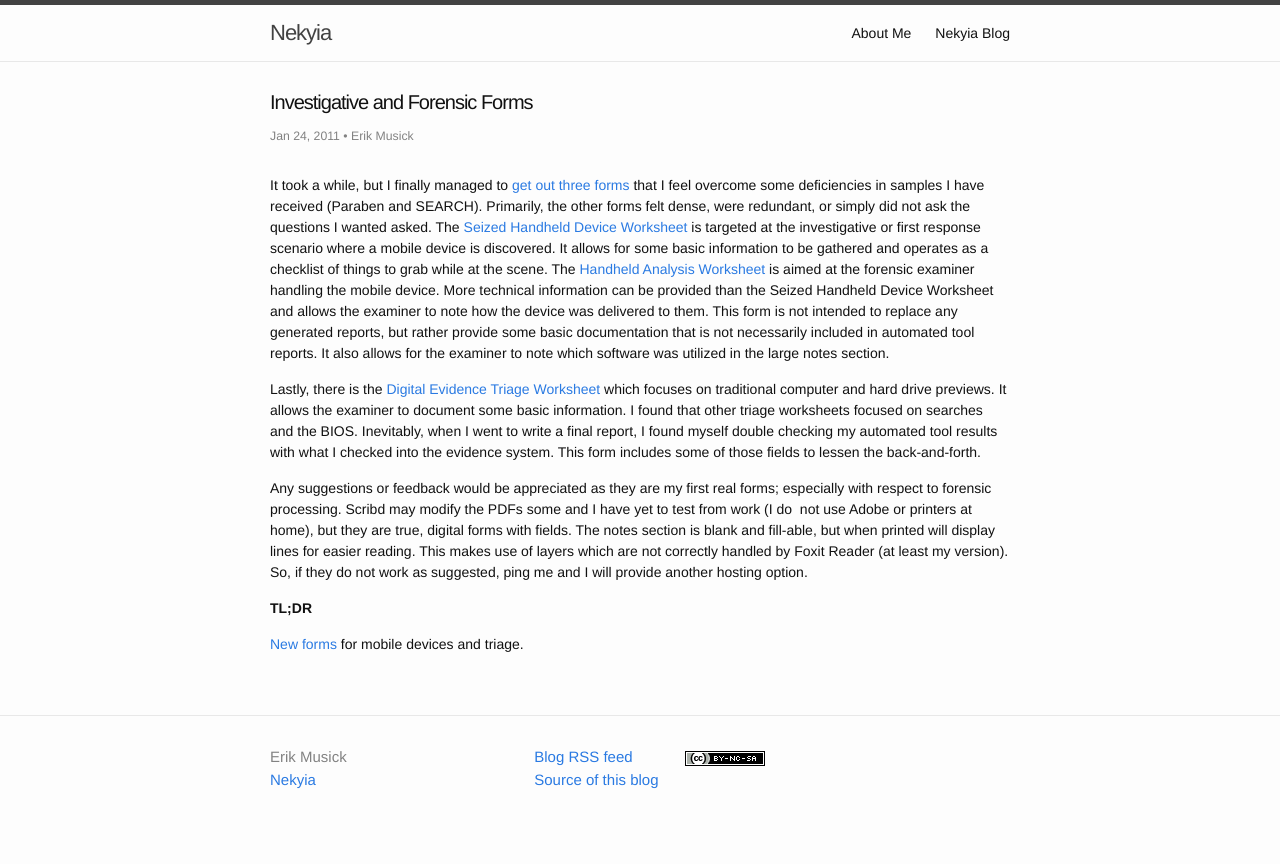
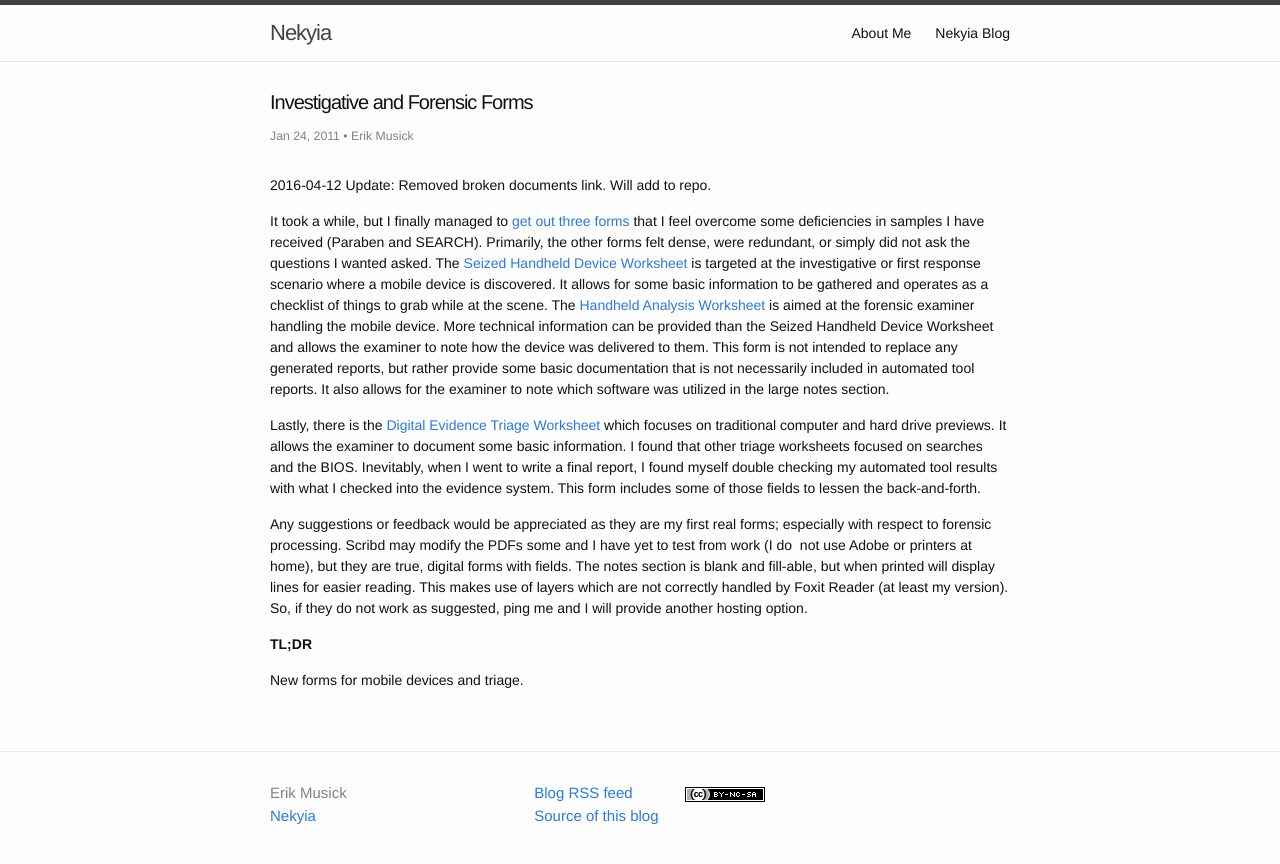
Before and after one commit to emusick/emusick.github.io, a Jekyll site: the page built from _posts/2011-01-24-investigative-and-forensic-forms.md, in a window 1280 px wide. Shown: the top 864 px of the page. Built offline with Jekyll 4.4.1, drawn with Linux system fonts in a browser that asks for light colours; some of the changed lines change nothing that is shown.

Commit message:
Update 2011-01-24-investigative-and-forensic-forms.md
Removed broken link

```diff
--- a/_posts/2011-01-24-investigative-and-forensic-forms.md
+++ b/_posts/2011-01-24-investigative-and-forensic-forms.md
@@ -12,6 +12,8 @@ categories:
 tags:
   - forms
 ---
+2016-04-12 Update: Removed broken documents link. Will add to repo.
+
 It took a while, but I finally managed to [get out three forms](http://www.scribd.com/my_document_collections/2784665 "Scribd folder for my forms") that I feel overcome some deficiencies in samples I have received (Paraben and SEARCH). Primarily, the other forms felt dense, were redundant, or simply did not ask the questions I wanted asked. The [Seized Handheld Device Worksheet](http://www.scribd.com/doc/46123423/Seized-Handheld-Device-Worksheet "Scribd link to my evidence form") is targeted at the investigative or first response scenario where a mobile device is discovered. It allows for some basic information to be gathered and operates as a checklist of things to grab while at the scene. The [Handheld Analysis Worksheet](http://www.scribd.com/doc/47457878/Handheld-Analysis-Worksheet "Scribd link to my mobile device worksheet") is aimed at the forensic examiner handling the mobile device. More technical information can be provided than the Seized Handheld Device Worksheet and allows the examiner to note how the device was delivered to them. This form is not intended to replace any generated reports, but rather provide some basic documentation that is not necessarily included in automated tool reports. It also allows for the examiner to note which software was utilized in the large notes section.
 
 Lastly, there is the [Digital Evidence Triage Worksheet](http://www.scribd.com/doc/47498890/Digital-Evidence-Triage-Worksheet "Scribd link to my triage form") which focuses on traditional computer and hard drive previews. It allows the examiner to document some basic information. I found that other triage worksheets focused on searches and the BIOS. Inevitably, when I went to write a final report, I found myself double checking my automated tool results with what I checked into the evidence system. This form includes some of those fields to lessen the back-and-forth.
@@ -20,4 +22,4 @@ Any suggestions or feedback would be appreciated as they are my first real forms
 
 **TL;DR**
 
-[New forms](http://www.scribd.com/my_document_collections/2784665 "Scribd folder for my forms") for mobile devices and triage.
+New forms for mobile devices and triage.
```
